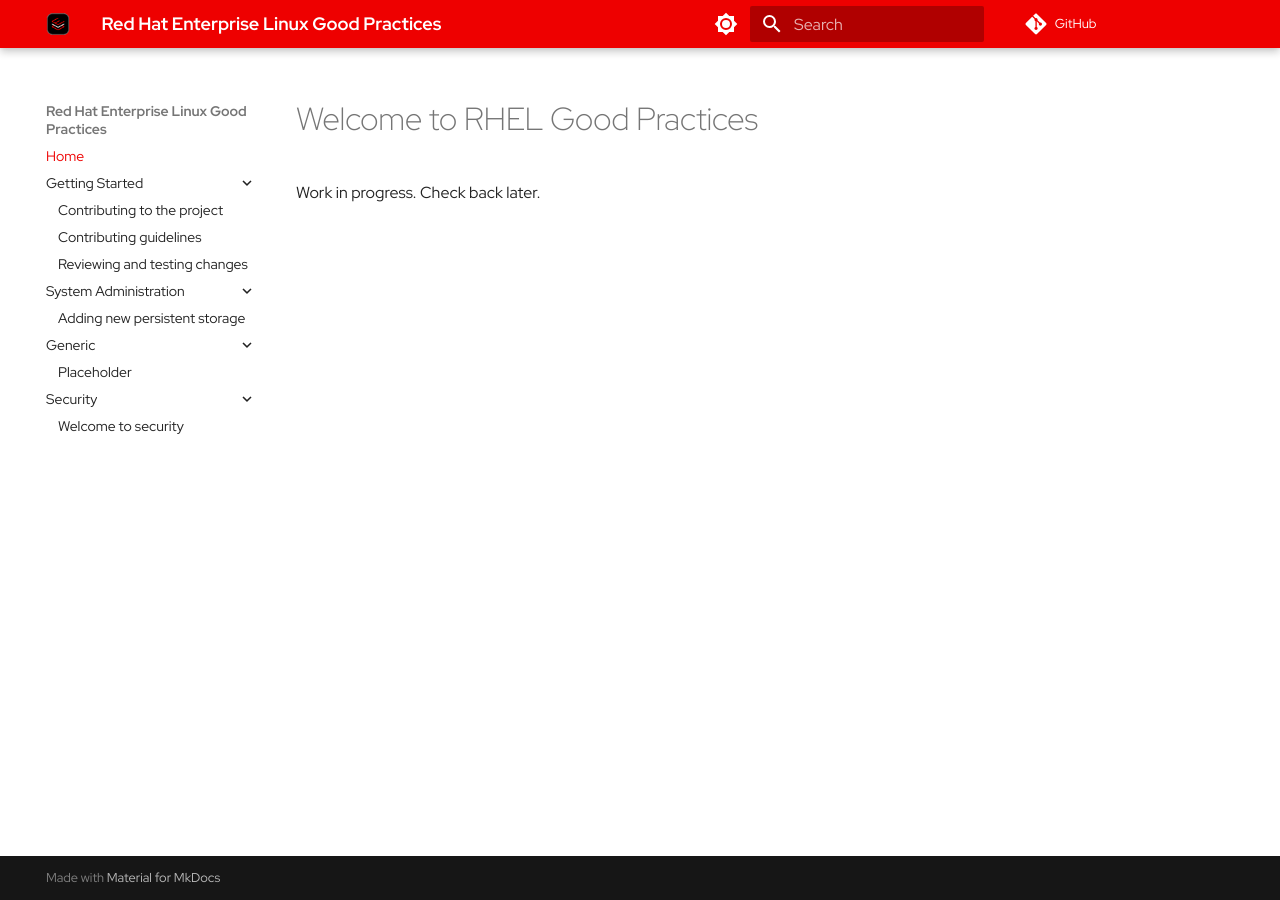
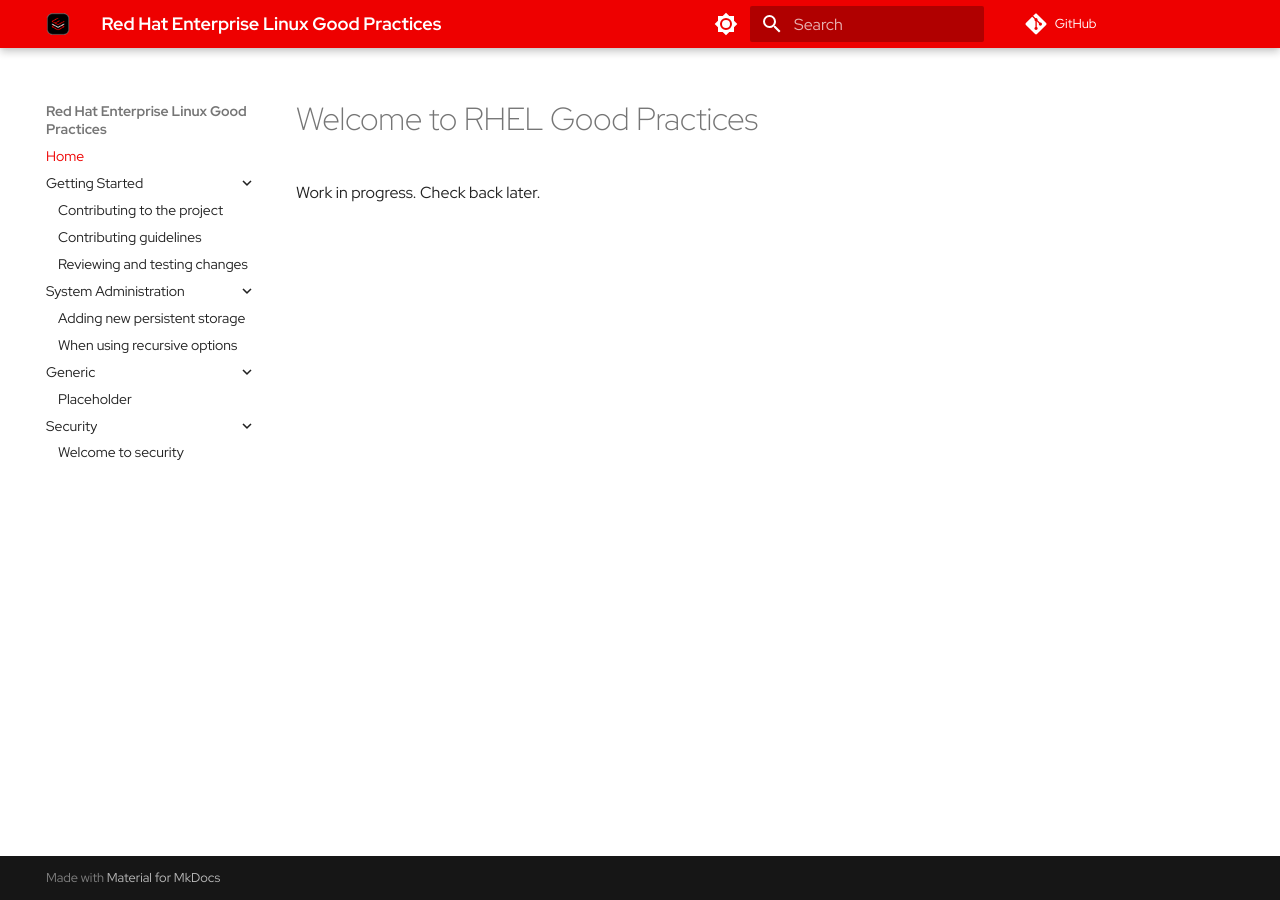
Before and after one commit to redhat-cop/rhel-good-practices, an MkDocs documentation site: the page built from docs/index.md, in a window 1280 px wide. Built offline with MkDocs 1.6.1 and Material for MkDocs 9.7.7, drawn with Linux system fonts in a browser that asks for light colours; comment, search, counter and statistics services are not loaded.

Commit message:
Add link in mkdocs.yml

```diff
--- a/mkdocs.yml
+++ b/mkdocs.yml
@@ -34,6 +34,7 @@
     - Reviewing and testing changes: contribute/review-test-guide.md
   - System Administration:
     - Adding new persistent storage: system-administration/adding-storage.md
+    - When using recursive options: system-administration/recursive-options.md
   - Generic:
     - Placeholder: tbd
   - Security:
```
